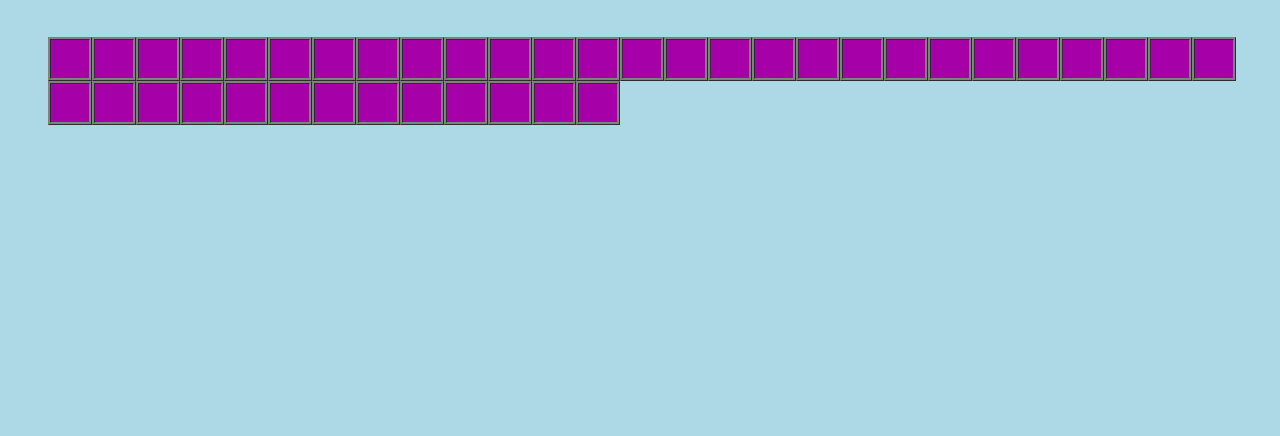
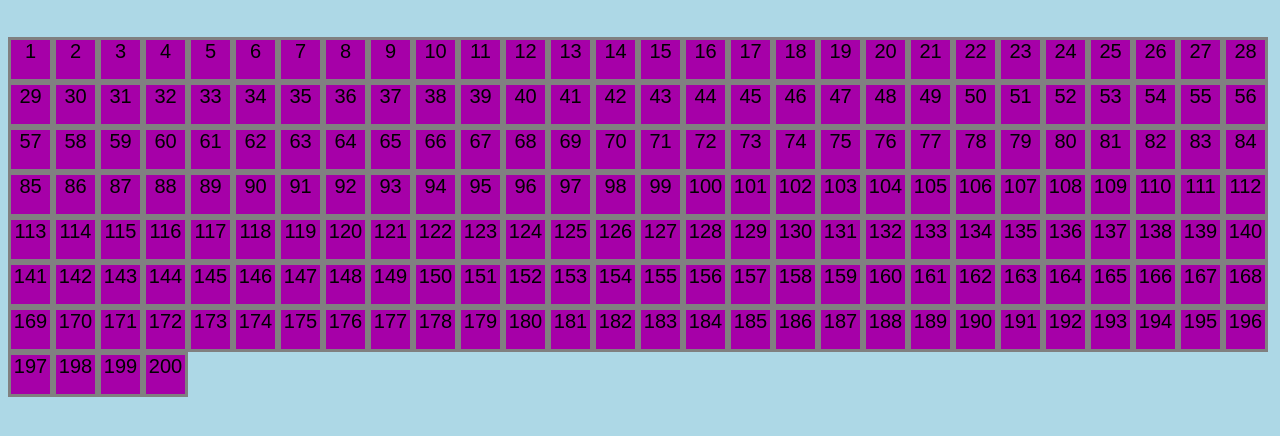
Before and after one commit to Sebastien03/200cases, a plain HTML site: page index.html in a window 1280 px wide. Shown: the part 112-548 px from the top of the page. Drawn offline with Linux system fonts and the light colour scheme.

Commit message:
Reparation du javascript, du CSS et du HTML. Etape 3 finit

```diff
--- a/index.html
+++ b/index.html
@@ -7,47 +7,7 @@
 		</head>
 		<body>
 				<h1> Ma liste </h1>
-				<ul>
-					<li>  </li>
-					<li>  </li>
-				 	<li>  </li>
-					<li>  </li>
-					<li>  </li>
-					<li>  </li>
-					<li>  </li>
-					<li>  </li>
-					<li>  </li>
-					<li>  </li>
-					<li>  </li>
-					<li>  </li>
-					<li>  </li>
-					<li>  </li>
-					<li>  </li>
-					<li>  </li>
-					<li>  </li>
-					<li>  </li>
-					<li>  </li>
-					<li>  </li>
-					<li>  </li>
-					<li>  </li>
-					<li>  </li>
-					<li>  </li>
-					<li>  </li>
-					<li>  </li>
-					<li>  </li>
-					<li>  </li>
-					<li>  </li>
-					<li>  </li>
-					<li>  </li>
-					<li>  </li>
-					<li>  </li>
-					<li>  </li>
-					<li>  </li>
-					<li>  </li>
-					<li>  </li>
-					<li>  </li>
-					<li>  </li>
-					<li>  </li>
-			<link rel="javascript" type="text/javascript" href="script.js">
+			<script type="text/javascript" src="script.js">
+			</script>
 		</body>
 	</html>
--- a/script.js
+++ b/script.js
@@ -1,8 +1,5 @@
-function NombresdeCases(){
-// Affiche le nombres de cases demander //
 const seuil= 200;
-var nbDeCases;
-// Déclaration de la variables et de la constante //
-	for( var nbDeCases= 1;nbDeCases < 201;nbDeCases++){
-		document.writer("<li>,",nbDeCases,"</li>");
+var i;
+	for (var i = 1; i < 201; i++){
+		document.write("<li>",i,"</li>");
 	}
--- a/style.css
+++ b/style.css
@@ -9,17 +9,15 @@ h1{
 }
 li{
 	list-style-type: none;
-	border width: 2px;
-	border-style: ridge;
+	border width: 1px;
+	border-style: solid;
 	border-color: grey;
-	width: 38px;
-	height: 38px;
-	font-size: 30px;
-	text-align: center;
+	width: 39px;
+	height: 39px;
+	font-size: 20px;
+	align-items: center;
 	background-color: #A600A8;
+	display: inline-block;
+    font-family: Arial, sans-serif;
+    text-align: center;
 }
-ul{
-	display: flex;
-    flex-direction: row;
-    flex-wrap: wrap;
-}
```
